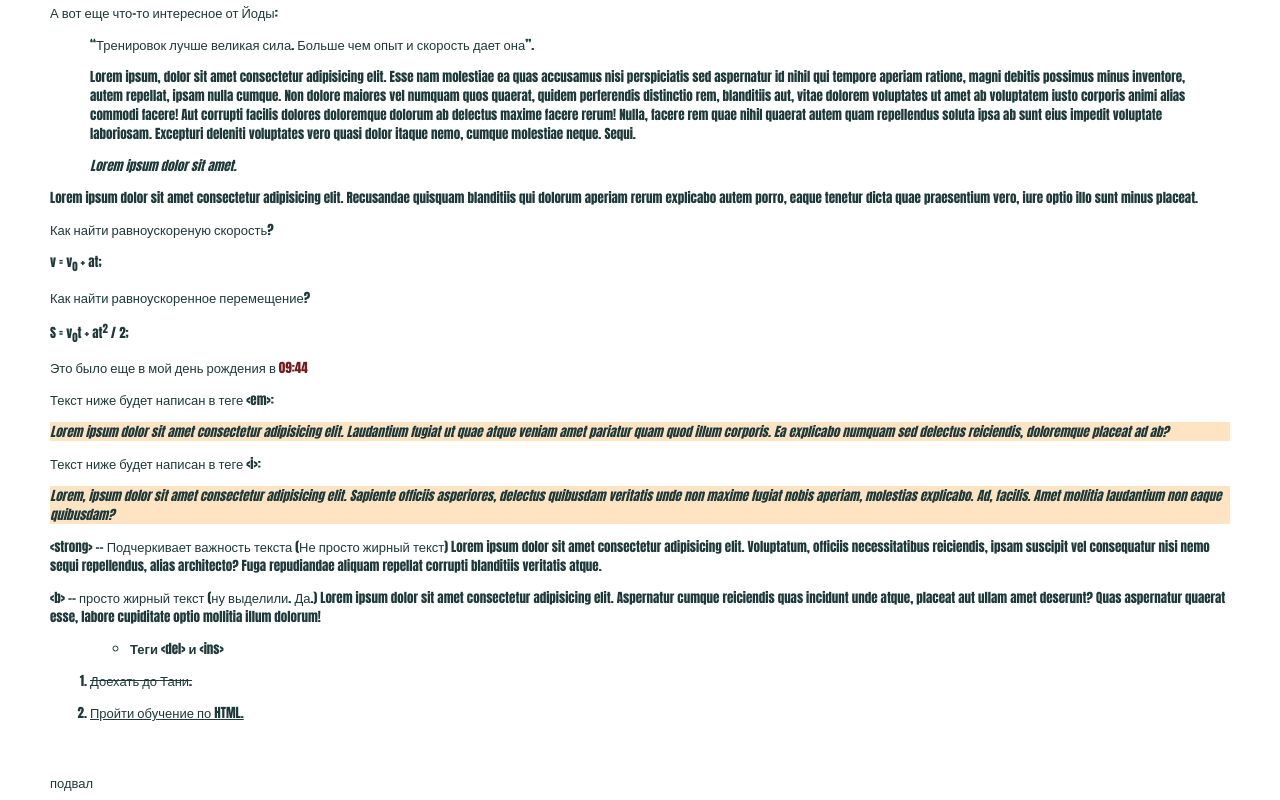
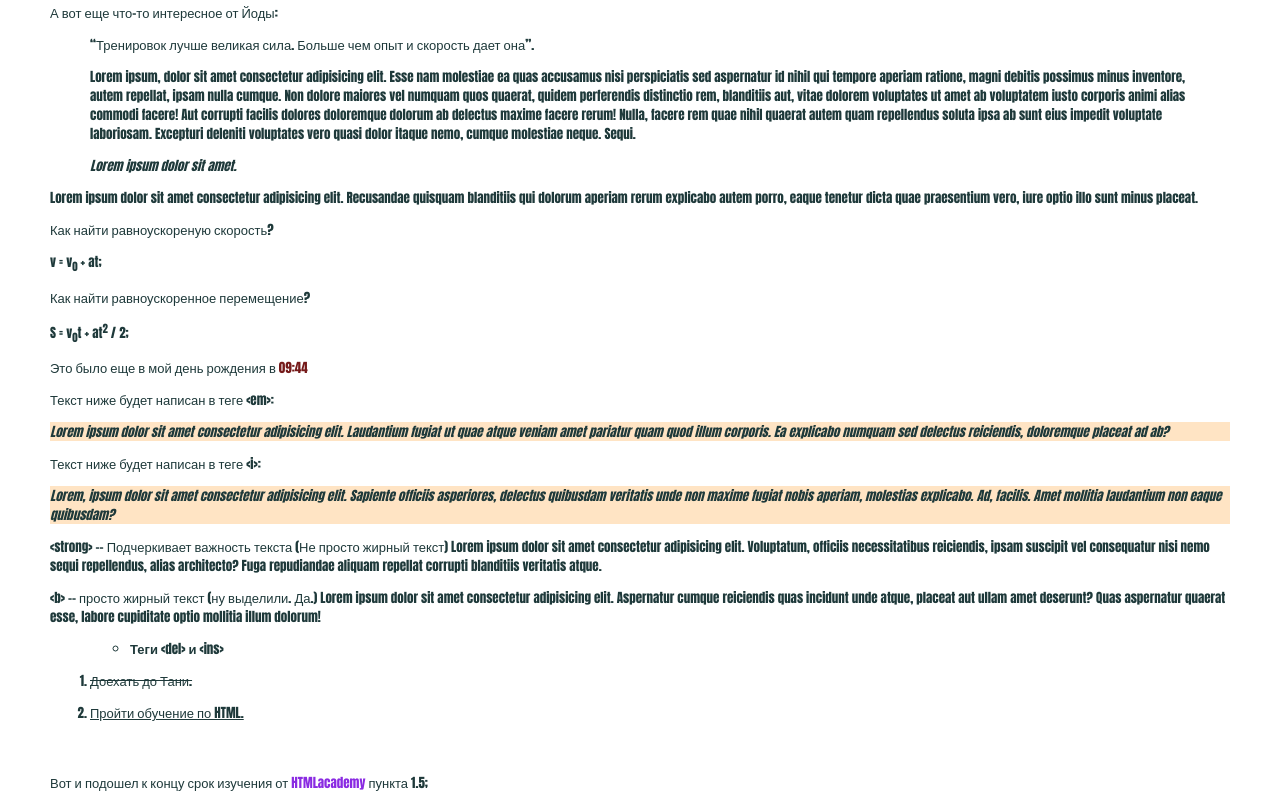
Before and after one commit to AleksDamsky/Deep_lerning_HTML, a plain HTML site: page HTMLacademySite/index.html in a window 1280 px wide. Shown: the part 419-1219 px from the top of the page. Drawn offline with Linux system fonts and the light colour scheme.

Commit message:
1.5 part

```diff
--- a/HTMLacademySite/index.html
+++ b/HTMLacademySite/index.html
@@ -26,6 +26,12 @@
       }
       .em, .i {
         background-color: bisque;
+      }
+      .link-to-academy{
+        text-decoration: none;
+      }
+      .footer-span{
+        color: blueviolet;
       }
     </style>
     <title>Сайт начинающего full stack developera</title>
@@ -163,7 +169,9 @@
     <br />
     <br />
     <footer class="footer">
-      <nav class="nav">подвал</nav>
+      <div class="div">
+        Вот и подошел к концу срок изучения от <a class="link-to-academy" href="https://htmlacademy.ru/study" target="_blank"><span class="span footer-span">HTMLacademy</span></a> пункта 1.5;
+      </div>
     </footer>
   </body>
 </html>
```
